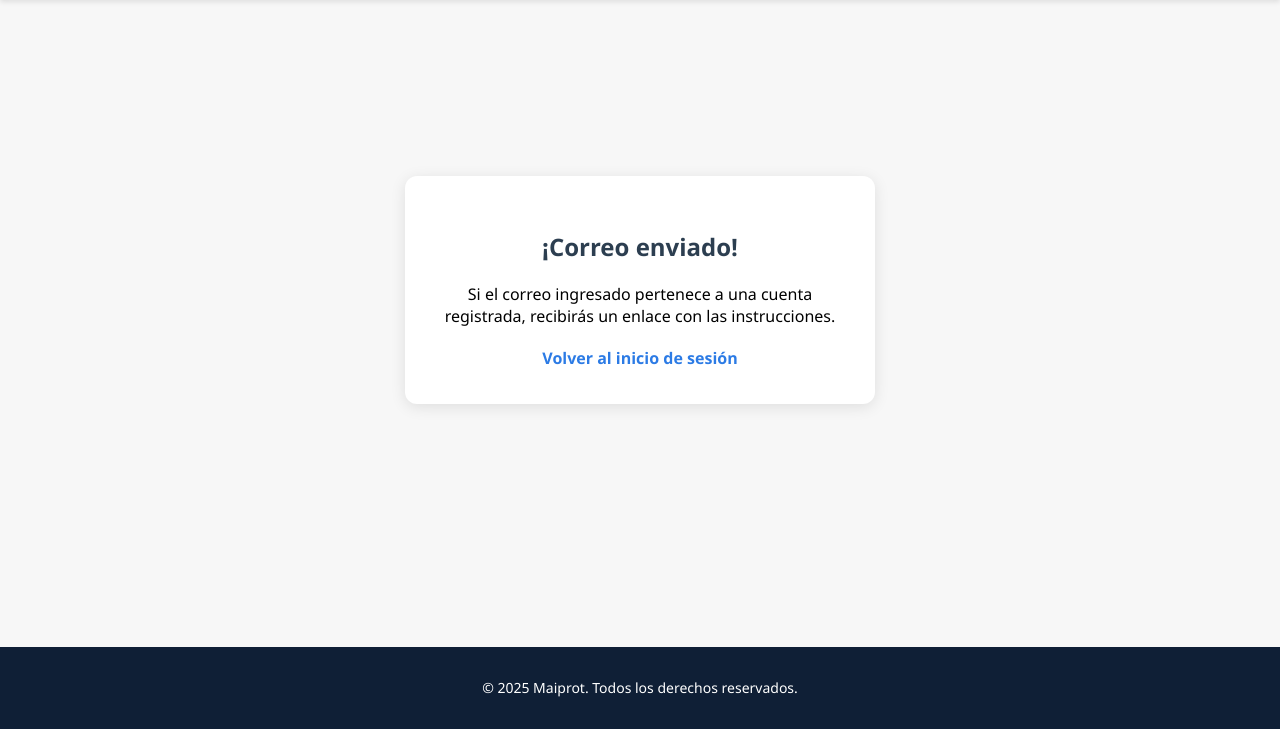
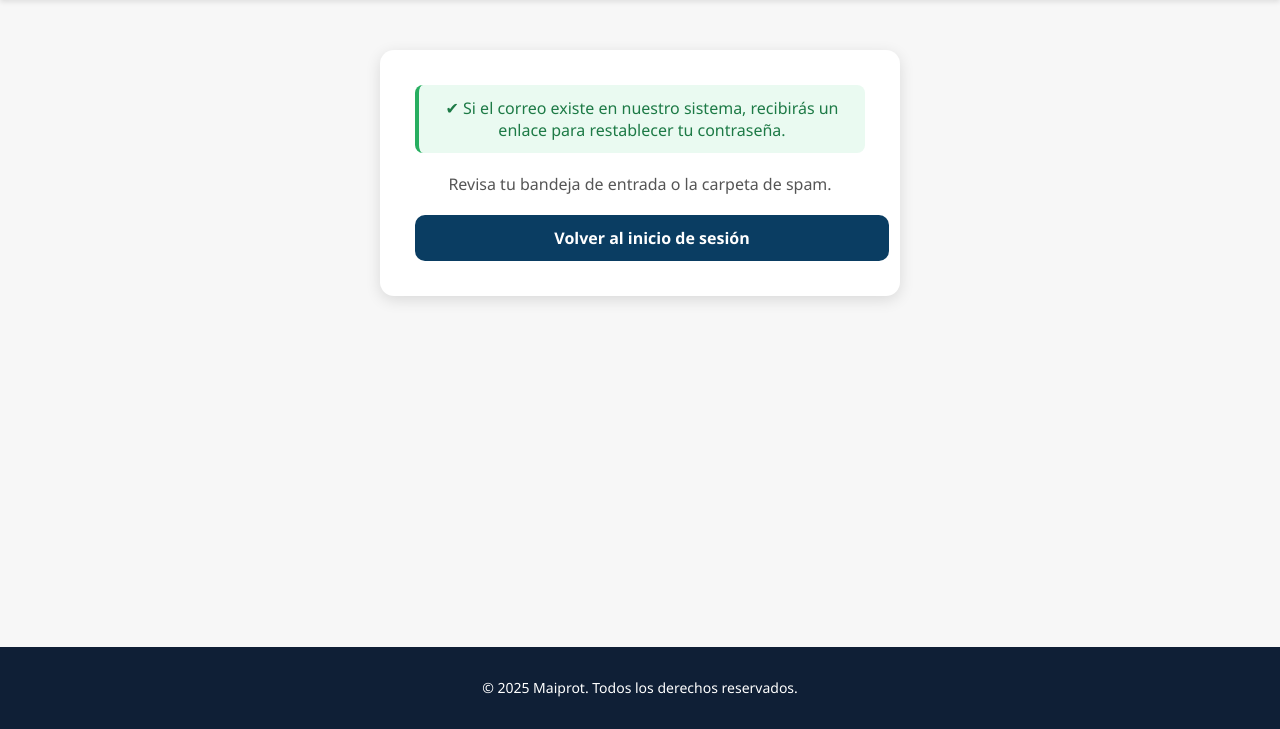
Before and after one commit to Josevrider/maiprotSA, a Django app: page /password_reset_done/ in a window 1280 px wide. Shown: the part 71-800 px from the top of the page. Run offline with Django 4.2, Linux system fonts and the light colour scheme; parts of the project's set-up code (start-up, migrations or seed data) failed here and were passed over.

Commit message:
Fix: implementación cambio de contraseña

```diff
--- a/maiprot/appweb/static/appweb/css/style.css
+++ b/maiprot/appweb/static/appweb/css/style.css
@@ -1034,3 +1034,76 @@ footer {
 .btn-inicio-pedido:hover {
     background: #06324c;
 }
+
+/* =====================================================
+      PÁGINAS RECUPERACIÓN DE CONTRASEÑA
+      (Password Reset)
+===================================================== */
+
+.password-card {
+    width: 90%;
+    max-width: 450px;
+    background: #ffffff;
+    margin: 40px auto;
+    padding: 35px;
+    border-radius: 14px;
+    box-shadow: 0 4px 15px rgba(0,0,0,0.12);
+    text-align: center;
+}
+
+.password-card h2 {
+    font-size: 1.6rem;
+    margin-bottom: 15px;
+    color: #0a3d62;
+}
+
+.password-card p {
+    font-size: 1rem;
+    color: #555;
+    margin-bottom: 20px;
+}
+
+.password-card form input {
+    width: 100%;
+    padding: 12px;
+    border-radius: 10px;
+    border: 1px solid #ccc;
+    margin-bottom: 15px;
+}
+
+.btn-password {
+    width: 100%;
+    padding: 12px;
+    border-radius: 10px;
+    border: none;
+    background-color: #0a3d62;
+    color: white;
+    font-weight: bold;
+    font-size: 1rem;
+    cursor: pointer;
+    transition: 0.3s ease;
+}
+
+.btn-password:hover {
+    background-color: #06324c;
+}
+
+/* Mensaje de éxito */
+.password-success {
+    background: #eafaf1;
+    border-left: 4px solid #27ae60;
+    padding: 12px;
+    border-radius: 8px;
+    color: #1d7a46;
+    margin-bottom: 20px;
+}
+
+/* Mensaje de error */
+.password-error {
+    background: #fdecea;
+    border-left: 4px solid #e74c3c;
+    padding: 12px;
+    border-radius: 8px;
+    color: #a93226;
+    margin-bottom: 20px;
+}
--- a/maiprot/appweb/templates/password/password_reset_done.html
+++ b/maiprot/appweb/templates/password/password_reset_done.html
@@ -2,17 +2,17 @@
 {% block title %}Correo enviado{% endblock %}
 
 {% block content %}
-<div class="form-section">
-    <div class="form-container">
-        <h2>¡Correo enviado!</h2>
+<div class="password-card">
 
-        <p style="text-align:center;">
-            Si el correo ingresado pertenece a una cuenta registrada, recibirás un enlace con las instrucciones.
-        </p>
+    <div class="password-success">
+        ✔ Si el correo existe en nuestro sistema, recibirás un enlace para restablecer tu contraseña.
+    </div>
 
-        <div class="form-footer">
-            <a href="{% url 'login' %}">Volver al inicio de sesión</a>
-        </div>
-    </div>
+    <p>Revisa tu bandeja de entrada o la carpeta de spam.</p>
+
+    <a href="{% url 'login' %}" class="btn-password" style="text-decoration:none; display:block; margin-top:20px;">
+        Volver al inicio de sesión
+    </a>
+
 </div>
 {% endblock %}
--- /dev/null
+++ b/maiprot/appweb/templates/password/password_reset_subject.txt
@@ -0,0 +1 @@
+Restablecimiento de contraseña - Maiprot
--- a/maiprot/appweb/urls.py
+++ b/maiprot/appweb/urls.py
@@ -1,34 +1,88 @@
 from django.urls import path
+from django.contrib.auth import views as auth_views
 from . import views
 
 urlpatterns = [
+
+    # ---------------------------
+    # PÁGINAS BASE
+    # ---------------------------
     path('', views.inicio, name='inicio'),
     path('catalogo/', views.catalogo, name='catalogo'),
 
-    # Autenticación
+    # ---------------------------
+    # AUTENTICACIÓN
+    # ---------------------------
     path('registro/', views.registro, name='registro'),
     path('login/', views.login_usuario, name='login'),
     path('logout/', views.logout_usuario, name='logout'),
 
-    # Carrito
-    path('agregar-carrito/<int:producto_id>/', views.agregar_carrito, name='agregar_carrito'),
-    path('carrito/', views.ver_carrito, name='ver_carrito'),
-    path('carrito/actualizar/<int:item_id>/', views.actualizar_cantidad, name='actualizar_cantidad'),
-    path('carrito/vaciar/', views.vaciar_carrito, name='vaciar_carrito'),
-
-
-    # Pedidos
-    path('pedido/<int:pedido_id>/', views.ver_pedido, name='ver_pedido'),
-    path('realizar-pedido/', views.realizar_pedido, name='realizar_pedido'),
-
-    # Facturación
-    path('factura/<int:factura_id>/', views.ver_factura, name='ver_factura'),
-    path('generar_factura/<int:pedido_id>/', views.generar_factura, name='generar_factura'),
-
-    # Perfil de usuario
+    # ---------------------------
+    # PERFIL DE USUARIO
+    # ---------------------------
     path('perfil/', views.ver_perfil, name='ver_perfil'),
     path('perfil/editar/', views.editar_perfil, name='editar_perfil'),
 
-    # Panel admin (si lo usarás)
-    path('admin-panel/', views.admin_panel, name='admin_panel'),
+    # ---------------------------
+    # CARRITO DE COMPRAS
+    # ---------------------------
+    path('carrito/', views.ver_carrito, name='ver_carrito'),
+    path('carrito/agregar/<int:producto_id>/', views.agregar_carrito, name='agregar_carrito'),
+    path('carrito/eliminar/<int:item_id>/', views.eliminar_item, name='eliminar_item'),
+    path('carrito/vaciar/', views.vaciar_carrito, name='vaciar_carrito'),
+    path('carrito/actualizar/<int:item_id>/', views.actualizar_cantidad, name='actualizar_cantidad'),
+
+    # ---------------------------
+    # PEDIDOS
+    # ---------------------------
+    path('pedido/realizar/', views.realizar_pedido, name='realizar_pedido'),
+    path('pedido/<int:pedido_id>/', views.ver_pedido, name='ver_pedido'),
+
+    # ---------------------------
+    # FACTURA
+    # ---------------------------
+    path('pedido/<int:pedido_id>/factura/', views.generar_factura, name='generar_factura'),
+    path('factura/<int:factura_id>/', views.ver_factura, name='ver_factura'),
+
+    # =====================================================
+    # RECUPERAR CONTRASEÑA - SISTEMA COMPLETO
+    # =====================================================
+
+    # 1️⃣ Usuario ingresa su correo
+    path(
+        'password-reset/',
+        auth_views.PasswordResetView.as_view(
+            template_name='password/password_reset.html',
+            email_template_name='password/password_reset_email.html',
+            subject_template_name='password/password_reset_subject.txt'
+        ),
+        name='password_reset'
+    ),
+
+    # 2️⃣ Django confirma que envió el correo
+    path(
+        'password-reset/done/',
+        auth_views.PasswordResetDoneView.as_view(
+            template_name='password/password_reset_done.html'
+        ),
+        name='password_reset_done'
+    ),
+
+    # 3️⃣ Usuario abre el enlace enviado al correo
+    path(
+        'reset/<uidb64>/<token>/',
+        auth_views.PasswordResetConfirmView.as_view(
+            template_name='password/password_reset_confirm.html'
+        ),
+        name='password_reset_confirm'
+    ),
+
+    # 4️⃣ Contraseña cambiada con éxito
+    path(
+        'reset/done/',
+        auth_views.PasswordResetCompleteView.as_view(
+            template_name='password/password_reset_complete.html'
+        ),
+        name='password_reset_complete'
+    ),
 ]
--- a/maiprot/maiprot/settings.py
+++ b/maiprot/maiprot/settings.py
@@ -194,8 +194,8 @@ EMAIL_BACKEND = 'django.core.mail.backends.smtp.EmailBackend'
 EMAIL_HOST = 'smtp.gmail.com'
 EMAIL_PORT = 587
 EMAIL_USE_TLS = True
-EMAIL_HOST_USER = 'TU_CORREO@gmail.com'
-EMAIL_HOST_PASSWORD = 'TU_CONTRASEÑA_O_APP_PASSWORD'
+EMAIL_HOST_USER = 'jhostarider98@gmail.com'
+EMAIL_HOST_PASSWORD = 'nmte scni tque puaw'
 DEFAULT_FROM_EMAIL = EMAIL_HOST_USER
 
 
--- a/maiprot/maiprot/urls.py
+++ b/maiprot/maiprot/urls.py
@@ -8,18 +8,10 @@ from django.conf import settings
 from django.conf.urls.static import static
 from django.contrib.auth import views as auth_views
 
-# === 🔥 IMPORTACIÓN PARA CREAR SUPERUSUARIO TEMPORAL ===
-from django.contrib.auth.models import User
-from django.http import HttpResponse
-
-# ========================================================
-
-
 from drf_spectacular.views import SpectacularAPIView, SpectacularSwaggerView
 
 urlpatterns = [
     path('admin/', admin.site.urls),
-
 
     # Rutas de la web principal
     path('', include('appweb.urls')),
@@ -32,30 +24,35 @@ urlpatterns = [
     path('api/schema/', SpectacularAPIView.as_view(), name='schema'),
     path('api/docs/', SpectacularSwaggerView.as_view(url_name='schema'), name='swagger-ui'),
 
-    # Password Reset
+    # === Rutas estándar de autenticación (NECESARIAS PARA EL RESET) ===
+    path("accounts/", include("django.contrib.auth.urls")),
+
+    # === Password Reset Personalizado (usando tus templates) ===
     path("password_reset/",
          auth_views.PasswordResetView.as_view(
-             template_name="password/password_reset.html"
+             template_name="password/password_reset.html",
+             email_template_name="password/password_reset_email.html",
+             subject_template_name="password/password_reset_subject.txt"
          ),
          name="password_reset"),
+
     path("password_reset_done/",
          auth_views.PasswordResetDoneView.as_view(
              template_name="password/password_reset_done.html"
          ),
          name="password_reset_done"),
+
     path("reset/<uidb64>/<token>/",
          auth_views.PasswordResetConfirmView.as_view(
              template_name="password/password_reset_confirm.html"
          ),
          name="password_reset_confirm"),
+
     path("reset_complete/",
          auth_views.PasswordResetCompleteView.as_view(
              template_name="password/password_reset_complete.html"
          ),
          name="password_reset_complete"),
-
-
-
 ]
 
 # Archivos media
```
Also changed, not shown: maiprot/appweb/templates/password/password_reset.html (+8 -21 lines), maiprot/appweb/templates/password/password_reset_complete.html (+8 -11 lines), maiprot/appweb/templates/password/password_reset_confirm.html (+9 -13 lines), maiprot/appweb/templates/password/password_reset_email.html (added, +75 -0 lines).
